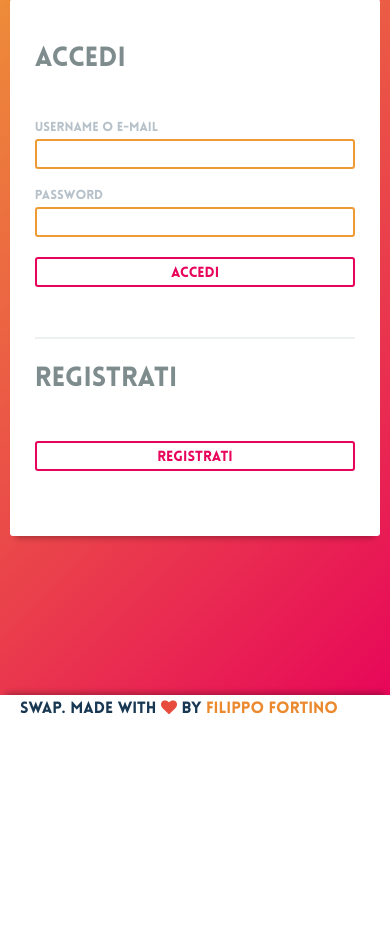
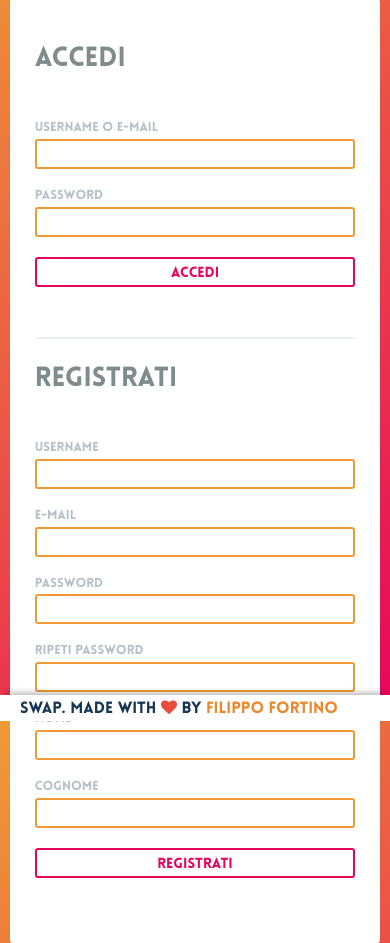
Before and after one commit to filippofortino/Swap-old, a PHP site: page /login/index.php in a window 390 px wide. Shown: the part 123-1066 px from the top of the page. Before the commit the page ends 837 px from the top, so only its background shows below. Run offline with PHP 8.4, Linux system fonts and the light colour scheme; data that the repository does not hold is empty; a stand-in replaces the project's code that opens the database connection; some libraries are stand-ins or nearby versions.

Commit message:
Made login page responsive

```diff
--- a/login/index.php
+++ b/login/index.php
@@ -112,8 +112,31 @@
 								<label for="last-name">Cognome</label>
 								<input type="text" id="input--last-name" name="last_name" tabindex="6">
 							</div>
+
+							<div id="mobile-form">
+								<label for="username">Username</label>
+								<input type="text" id="input--username" name="username" tabindex="1">
+
+								<label for="email">E-mail</label>
+								<input type="text" id="input--email" name="email" tabindex="2">
+
+								<label for="password">Password</label>
+								<input type="password" id="input--password" name="password" tabindex="3">
+
+								<label for="password2">Ripeti password</label>
+								<input type="password" id="input--password-2" name="password2" tabindex="4">
+
+								<label for="first-name">Nome</label>
+								<input type="text" id="input--first-name" name="first_name" tabindex="5">
+
+								<label for="last-name">Cognome</label>
+								<input type="text" id="input--last-name" name="last_name" tabindex="6">
+
+							</div>
 							<input type="submit" id="input--submit" name="register" value="Registrati">
 						</form>
+
+
 					</div>
 				</div>
 			</div>
```
